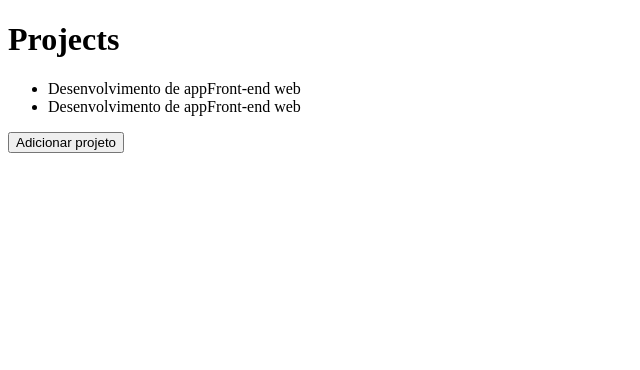
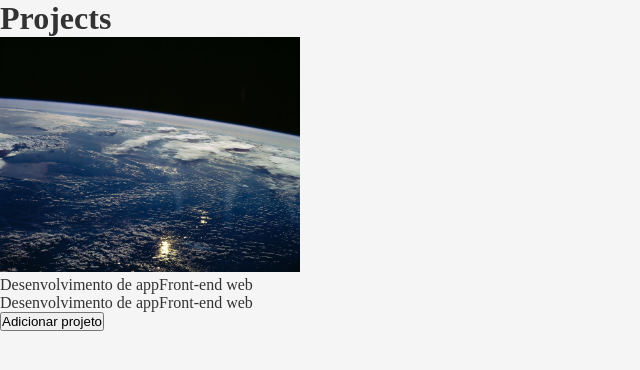
Before and after one commit to rauzola/GoStack-Bootcamp-11-front-end, a React app: page / in a window 1280 px wide. Shown: the top 370 px of the page, without its empty margins (0-640 px from the left). Built offline with nearby package versions, Linux system fonts and the light colour scheme.

Commit message:
Importando CSS e Imagens

```diff
--- /dev/null
+++ b/src/App.css
@@ -0,0 +1,12 @@
+* {
+  margin: 0;
+  padding: 0;
+  outline: 0;
+  box-sizing: border-box;
+}
+
+body {
+  background: #f5f5f5;
+  font: 14 sans-serif;
+  color: #333;
+}
--- a/src/App.js
+++ b/src/App.js
@@ -1,4 +1,7 @@
 import React, { useState } from "react";
+
+import "./App.css";
+import ImageBack from "./assets/terra.jpg";
 
 import Header from "./components/Header";
 
@@ -29,12 +32,14 @@
   return (
     <>
       <Header title="Projects" />
+
+      <img width={300} src={ImageBack} />
+
       <ul>
         {projects.map((project) => (
           <li key={project}>{projects}</li>
         ))}
       </ul>
-
       <button type="button" onClick={handleAddProject}>
         Adicionar projeto
       </button>
--- a/webpack.config.js
+++ b/webpack.config.js
@@ -18,6 +18,17 @@
           loader: "babel-loader",
         },
       },
+      {
+        test: /\.css$/,
+        exclude: /node_modules/,
+        use: [{ loader: "style-loader" }, { loader: "css-loader" }],
+      },
+      {
+        test: /.*\.(gif|png|jpe?g)$/i,
+        use: {
+          loader: "file-loader",
+        },
+      },
     ],
   },
 };
```
Also changed, not shown: package.json (+7 -0 lines), src/assets/terra.jpg (added), 1 other file (tests, documents, lock files or other folders).
